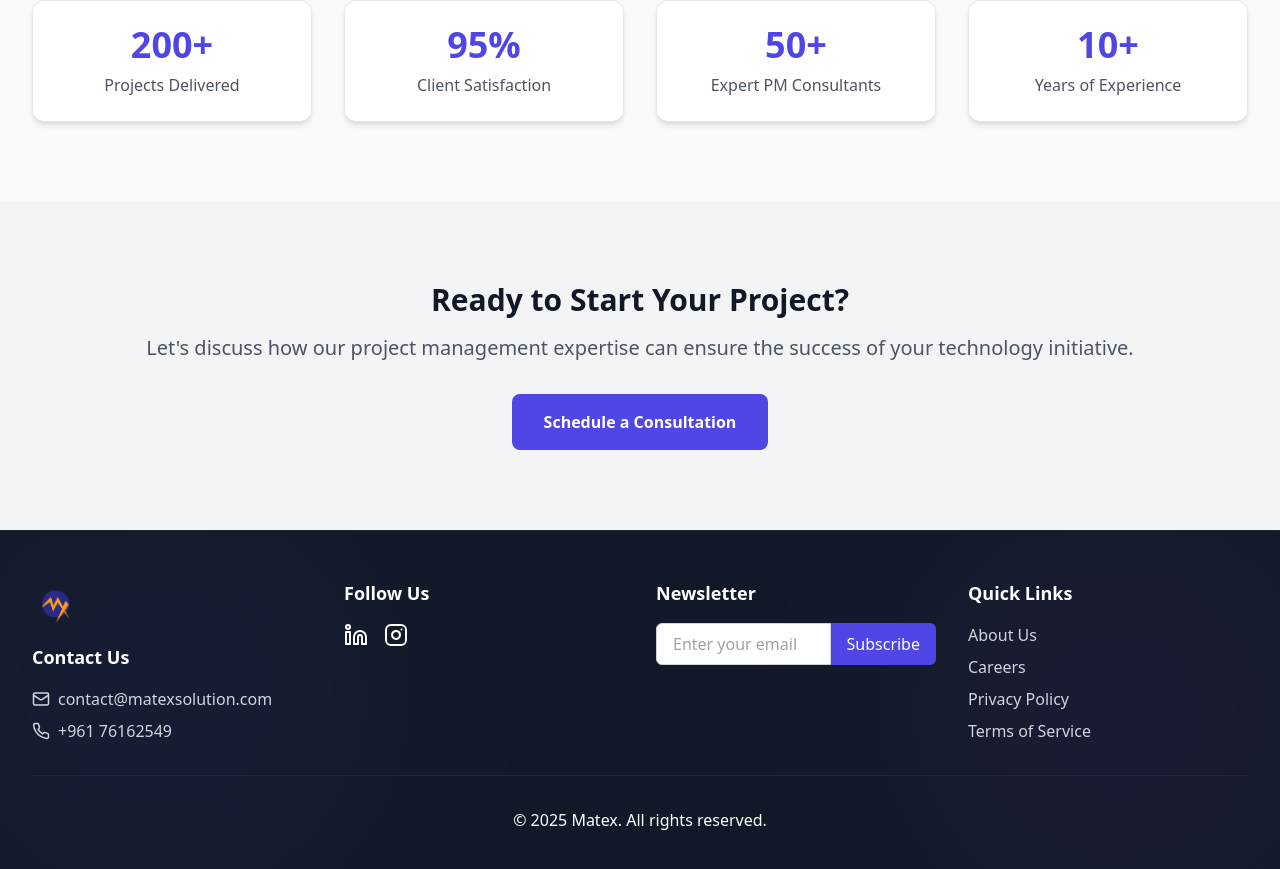
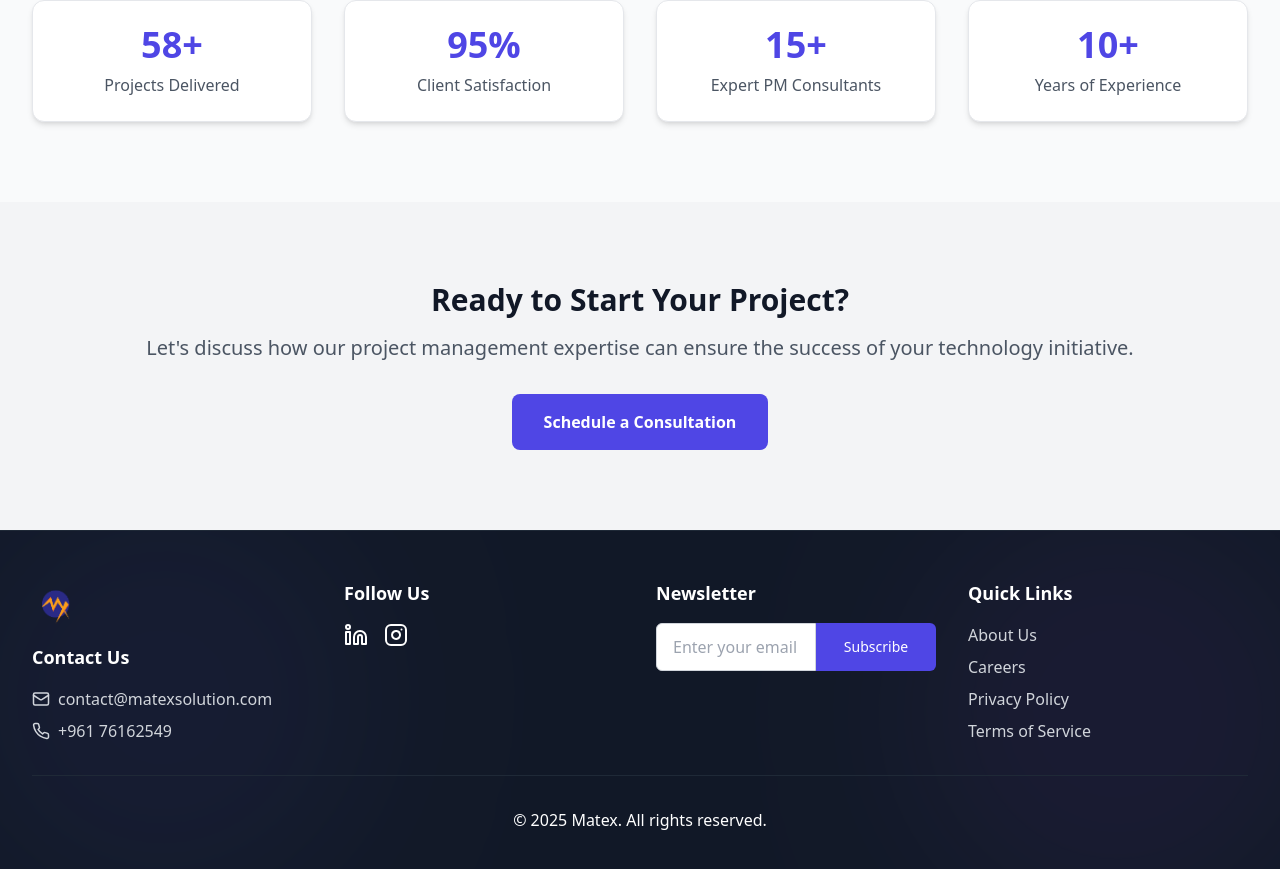
Before and after one commit to mohammadalmestrah/MatexCompanyProject, a React (Vite) app: page / in a window 1280 px wide. Shown: the part 1169-2038 px from the top of the page. Built offline with nearby package versions, Linux system fonts and the light colour scheme; no server answers.

Commit message:
+fix design

```diff
--- a/src/components/Footer.tsx
+++ b/src/components/Footer.tsx
@@ -157,24 +157,46 @@ const Footer = () => {
           >
             <h3 className="text-lg font-semibold mb-4 text-white dark:text-gray-100">{t('footer.newsletterTitle')}</h3>
             <form onSubmit={handleNewsletterSubmit} className="space-y-3">
-              <div className="flex">
+              <div className="flex flex-col sm:flex-row gap-2 sm:gap-0">
                 <input
                   type="email"
                   value={email}
                   onChange={(e) => setEmail(e.target.value)}
                   placeholder={t('footer.emailPlaceholder')}
-                  className="px-4 py-2 rounded-l-md w-full text-gray-900 dark:text-white dark:bg-gray-800 dark:border-gray-600 border border-gray-300 dark:border-gray-600 transition-all duration-300 focus:ring-2 focus:ring-indigo-500 focus:outline-none"
+                  className="px-4 py-3 sm:py-2 rounded-md sm:rounded-l-md sm:rounded-r-none w-full text-base sm:text-sm text-gray-900 dark:text-white dark:bg-gray-800 dark:border-gray-600 border border-gray-300 dark:border-gray-600 transition-all duration-300 focus:ring-2 focus:ring-indigo-500 focus:outline-none touch-manipulation"
+                  style={{
+                    fontSize: '16px', // Prevents zoom on iOS
+                    minHeight: '48px', // Minimum touch target
+                    WebkitAppearance: 'none'
+                  }}
                   required
                   disabled={isSubmitting}
                 />
                 <motion.button
                   type="submit"
                   disabled={isSubmitting}
-                  className="bg-indigo-600 px-4 py-2 rounded-r-md hover:bg-indigo-700 transition-all duration-300 disabled:opacity-50 disabled:cursor-not-allowed"
+                  className="bg-indigo-600 px-6 sm:px-4 py-3 sm:py-2 rounded-md sm:rounded-r-md sm:rounded-l-none hover:bg-indigo-700 active:bg-indigo-800 transition-all duration-300 disabled:opacity-50 disabled:cursor-not-allowed text-white font-medium text-base sm:text-sm touch-manipulation whitespace-nowrap flex-shrink-0"
+                  style={{
+                    minHeight: '48px', // Minimum touch target
+                    minWidth: '120px', // Ensure button is wide enough on mobile
+                    WebkitTapHighlightColor: 'transparent'
+                  }}
                   whileHover={{ scale: isSubmitting ? 1 : 1.05 }}
-                  whileTap={{ scale: isSubmitting ? 1 : 0.95 }}
+                  whileTap={{ scale: isSubmitting ? 1 : 0.92 }}
                 >
-                  {isSubmitting ? '...' : t('footer.subscribe')}
+                  {isSubmitting ? (
+                    <span className="flex items-center justify-center gap-2">
+                      <motion.span
+                        animate={{ rotate: 360 }}
+                        transition={{ duration: 1, repeat: Infinity, ease: "linear" }}
+                        className="inline-block"
+                      >
+                        ⟳
+                      </motion.span>
+                    </span>
+                  ) : (
+                    t('footer.subscribe')
+                  )}
                 </motion.button>
               </div>
               <AnimatePresence>
--- a/src/pages/About.tsx
+++ b/src/pages/About.tsx
@@ -96,7 +96,7 @@ const About = () => {
               </motion.p>
               <div className="grid grid-cols-2 gap-6">
                 {[
-                  { icon: Users, value: "10+", label: t('about.founder.stats.experts') },
+                  { icon: Users, value: "4+", label: t('about.founder.stats.experts') },
                   { icon: Building2, value: "50+", label: t('about.founder.stats.projects') },
                   { icon: Globe, value: "2+", label: t('about.founder.stats.countries') },
                   { icon: Award, value: "2+", label: t('about.founder.stats.awards') }
--- a/src/pages/Home.tsx
+++ b/src/pages/Home.tsx
@@ -263,9 +263,9 @@ const Home = () => {
         >
           <div className="grid grid-cols-1 md:grid-cols-4 gap-8 text-center">
             {[
-              { value: "200+", label: t('home.stats.projects') },
+              { value: "58+", label: t('home.stats.projects') },
               { value: "95%", label: t('home.stats.satisfaction') },
-              { value: "50+", label: t('home.stats.consultants') },
+              { value: "15+", label: t('home.stats.consultants') },
               { value: "10+", label: t('home.stats.experience') }
             ].map((stat, index) => (
               <motion.div
```
